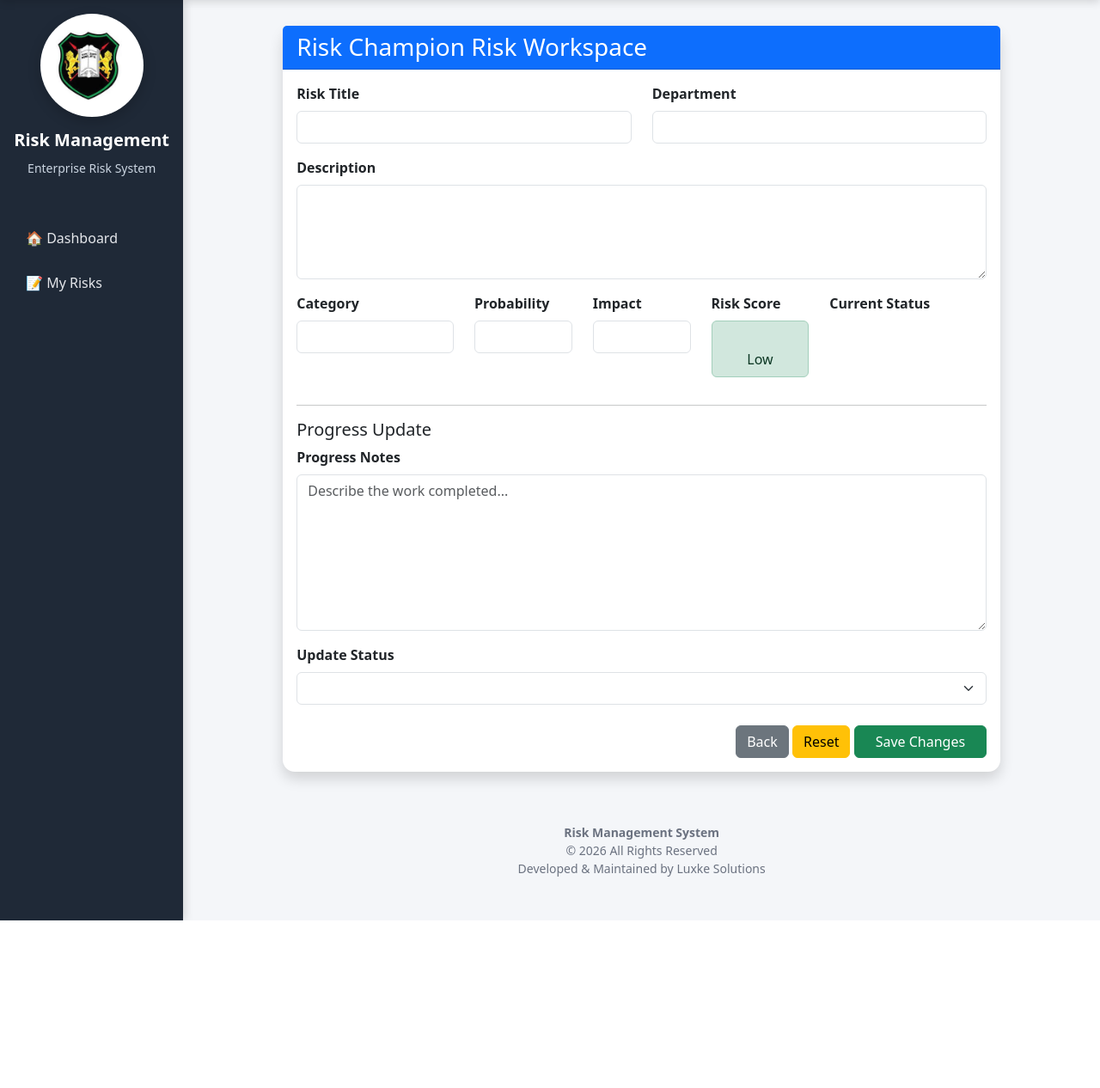
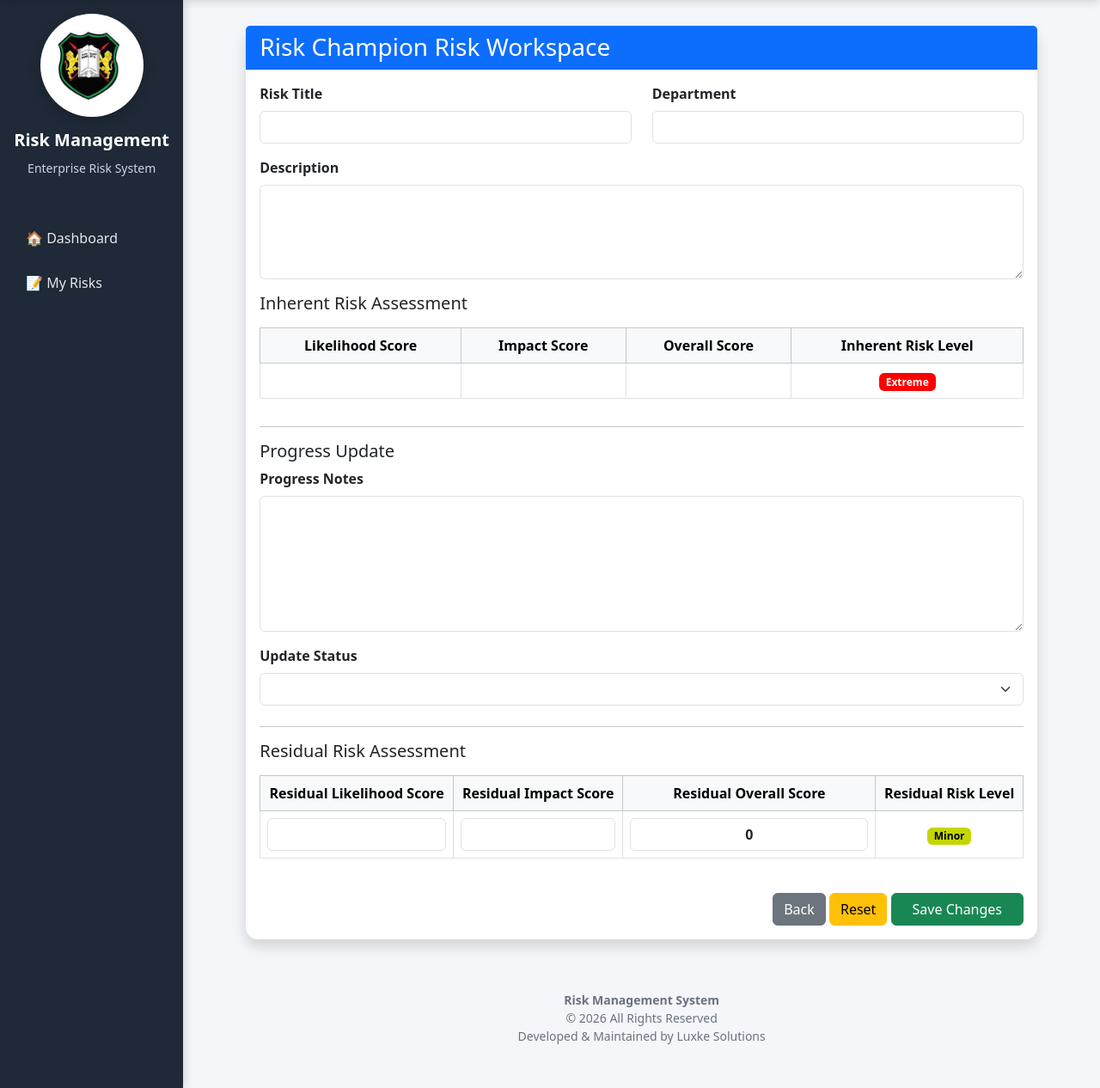
Before and after one commit to luxke/risk-management-tool, a Flask app: template templates/update_risk.html in a window 1280 px wide. Shown: the part 86-1352 px from the top of the page at 86% size. Before the commit the page ends 1157 px from the top, so only its background shows below. Run offline with Flask 3, Linux system fonts and the light colour scheme; the template is opened without the code that fills it, so the values that code supplies are empty.

Commit message:
updated update_risk.html

```diff
--- a/templates/update_risk.html
+++ b/templates/update_risk.html
@@ -9,7 +9,7 @@
 
 <div class="row justify-content-center">
 
-<div class="col-lg-10">
+<div class="col-lg-11">
 
 <div class="card shadow">
 
@@ -24,6 +24,10 @@
 <div class="card-body">
 
 <form method="POST">
+
+<!-- ========================= -->
+<!-- BASIC DETAILS -->
+<!-- ========================= -->
 
 <div class="row">
 
@@ -70,118 +74,83 @@
 
 </div>
 
-<div class="row">
+<!-- ========================= -->
+<!-- INHERENT RISK -->
+<!-- ========================= -->
 
-<div class="col-md-3 mb-3">
+<h5 class="mb-3">
+Inherent Risk Assessment
+</h5>
 
-<label class="form-label fw-bold">
-Category
-</label>
+<div class="table-responsive">
 
-<input
-type="text"
-class="form-control"
-value="{{ risk.category_name }}"
-readonly>
+<table class="table table-bordered text-center align-middle">
 
-</div>
+<thead class="table-light">
 
-<div class="col-md-2 mb-3">
+<tr>
 
-<label class="form-label fw-bold">
-Probability
-</label>
+<th>Likelihood Score</th>
 
-<input
-type="text"
-class="form-control"
-value="{{ risk.Probability }}"
-readonly>
+<th>Impact Score</th>
 
-</div>
+<th>Overall Score</th>
 
-<div class="col-md-2 mb-3">
+<th>Inherent Risk Level</th>
 
-<label class="form-label fw-bold">
-Impact
-</label>
+</tr>
 
-<input
-type="text"
-class="form-control"
-value="{{ risk.Impact }}"
-readonly>
+</thead>
 
-</div>
+<tbody>
 
-<div class="col-md-2 mb-3">
+<tr>
 
-<label class="form-label fw-bold">
-Risk Score
-</label>
+<td>{{ risk.Probability }}</td>
 
-{% if risk.Score >= 15 %}
+<td>{{ risk.Impact }}</td>
 
-<div class="alert alert-danger text-center py-2 mb-0">
-<strong>{{ risk.Score }}</strong><br>
-High
-</div>
+<td>{{ risk.Score }}</td>
 
-{% elif risk.Score >= 8 %}
+<td>
 
-<div class="alert alert-warning text-center py-2 mb-0">
-<strong>{{ risk.Score }}</strong><br>
-Medium
-</div>
+{% if risk.Score <=3 %}
+
+<span class="badge risk-low">Low</span>
+
+{% elif risk.Score <=7 %}
+
+<span class="badge risk-minor">Minor</span>
+
+{% elif risk.Score <=14 %}
+
+<span class="badge risk-medium">Medium</span>
+
+{% elif risk.Score <=19 %}
+
+<span class="badge risk-high">High</span>
 
 {% else %}
 
-<div class="alert alert-success text-center py-2 mb-0">
-<strong>{{ risk.Score }}</strong><br>
-Low
-</div>
+<span class="badge risk-extreme">Extreme</span>
 
 {% endif %}
 
-</div>
+</td>
 
-<div class="col-md-3 mb-3">
+</tr>
 
-<label class="form-label fw-bold">
-Current Status
-</label>
+</tbody>
 
-<p>
-
-{% if risk.status_name == "Open" %}
-<span class="badge bg-primary">{{ risk.status_name }}</span>
-
-{% elif risk.status_name == "Assigned" %}
-<span class="badge bg-secondary">{{ risk.status_name }}</span>
-
-{% elif risk.status_name == "Under Review" %}
-<span class="badge bg-warning text-dark">{{ risk.status_name }}</span>
-
-{% elif risk.status_name == "Mitigation" %}
-<span class="badge bg-danger">{{ risk.status_name }}</span>
-
-{% elif risk.status_name == "Monitoring" %}
-<span class="badge bg-info">{{ risk.status_name }}</span>
-
-{% elif risk.status_name == "Closed" %}
-<span class="badge bg-success">{{ risk.status_name }}</span>
-
-{% else %}
-<span class="badge bg-dark">{{ risk.status_name }}</span>
-{% endif %}
-
-</p>
-
-</div>
+</table>
 
 </div>
 
 <hr>
+
+<!-- ========================= -->
+<!-- PROGRESS -->
+<!-- ========================= -->
 
 <h5>
 Progress Update
@@ -195,9 +164,8 @@
 
 <textarea
 name="progress_notes"
-rows="7"
-class="form-control"
-placeholder="Describe the work completed...">{{ risk.progress_notes }}</textarea>
+rows="6"
+class="form-control">{{ risk.progress_notes }}</textarea>
 
 </div>
 
@@ -216,9 +184,7 @@
 
 <option
 value="{{ status.status_id }}"
-{% if status.status_id == risk.status_id %}
-selected
-{% endif %}>
+{% if status.status_id==risk.status_id %}selected{% endif %}>
 
 {{ status.status_name }}
 
@@ -230,22 +196,120 @@
 
 </div>
 
-<div class="text-end">
+<hr>
+
+<!-- ========================= -->
+<!-- RESIDUAL RISK -->
+<!-- ========================= -->
+
+<h5 class="mb-3">
+Residual Risk Assessment
+</h5>
+
+<div class="table-responsive">
+
+<table class="table table-bordered text-center align-middle">
+
+<thead class="table-light">
+
+<tr>
+
+<th>Residual Likelihood Score</th>
+
+<th>Residual Impact Score</th>
+
+<th>Residual Overall Score</th>
+
+<th>Residual Risk Level</th>
+
+</tr>
+
+</thead>
+
+<tbody>
+
+<tr>
+
+<td>
+
+<input
+type="number"
+min="1"
+max="5"
+name="residual_probability"
+id="residual_probability"
+class="form-control text-center"
+value="{{ risk.residual_probability or '' }}">
+
+</td>
+
+<td>
+
+<input
+type="number"
+min="1"
+max="5"
+name="residual_impact"
+id="residual_impact"
+class="form-control text-center"
+value="{{ risk.residual_impact or '' }}">
+
+</td>
+
+<td>
+
+<input
+type="text"
+name="residual_score"
+id="residual_score"
+class="form-control text-center fw-bold"
+readonly
+value="{{ risk.residual_score or '' }}">
+
+</td>
+
+<td>
+
+<span
+id="riskLevelBadge"
+class="badge fs-6 px-3 py-2">
+
+-
+
+</span>
+
+</td>
+
+</tr>
+
+</tbody>
+
+</table>
+
+</div>
+
+<div class="text-end mt-4">
 
 <a href="/" class="btn btn-secondary">
+
 Back
+
 </a>
 
 <button
 type="reset"
 class="btn btn-warning">
+
 Reset
+
 </button>
 
 <button
 type="submit"
 class="btn btn-success px-4">
+
 Save Changes
+
 </button>
 
 </div>
@@ -260,4 +324,93 @@
 
 </div>
 
+<style>
+
+.risk-low{
+background:#92D050;
+color:#000;
+}
+
+.risk-minor{
+background:#C4D600;
+color:#000;
+}
+
+.risk-medium{
+background:#FFFF00;
+color:#000;
+}
+
+.risk-high{
+background:#FFC000;
+color:#000;
+}
+
+.risk-extreme{
+background:#FF0000;
+color:#fff;
+}
+
+</style>
+
+<script>
+
+function calculateResidualRisk(){
+
+let likelihood=parseInt(document.getElementById("residual_probability").value)||0;
+let impact=parseInt(document.getElementById("residual_impact").value)||0;
+
+let score=likelihood*impact;
+
+document.getElementById("residual_score").value=score;
+
+let badge=document.getElementById("riskLevelBadge");
+
+if(score<=3 && score>0){
+
+badge.className="badge risk-low";
+badge.innerHTML="Low";
+
+}
+else if(score<=7){
+
+badge.className="badge risk-minor";
+badge.innerHTML="Minor";
+
+}
+else if(score<=14){
+
+badge.className="badge risk-medium";
+badge.innerHTML="Medium";
+
+}
+else if(score<=19){
+
+badge.className="badge risk-high";
+badge.innerHTML="High";
+
+}
+else if(score<=25){
+
+badge.className="badge risk-extreme";
+badge.innerHTML="Extreme";
+
+}
+else{
+
+badge.className="badge bg-secondary";
+badge.innerHTML="-";
+
+}
+
+}
+
+document.getElementById("residual_probability").addEventListener("input",calculateResidualRisk);
+
+document.getElementById("residual_impact").addEventListener("input",calculateResidualRisk);
+
+window.onload=calculateResidualRisk;
+
+</script>
+
 {% endblock %}
```
